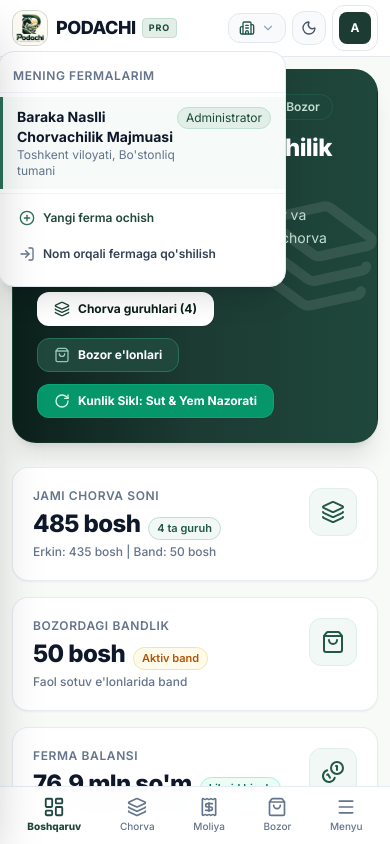
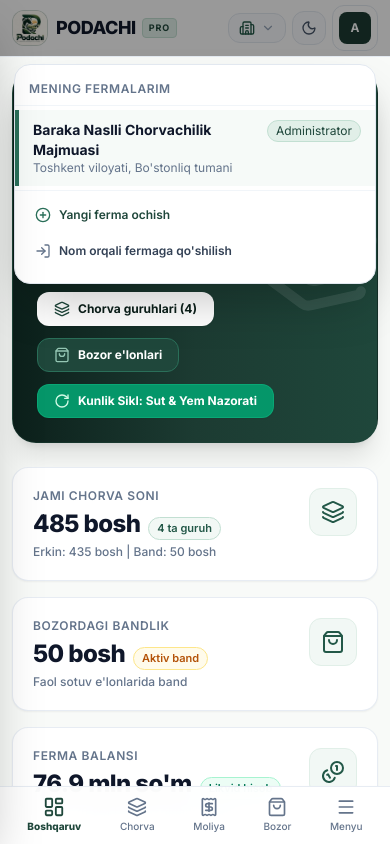
Before and after one commit to nomonovm/Podachi, a React (Vite) app: page / in a window 390 px wide. Both pictures are taken after a click on the button 257 px from the left and 28 px from the top of the page. Built offline with nearby package versions, Linux system fonts and the light colour scheme.

Commit message:
fix(mobile): center dropdown menus on mobile and add click-outside backdrop

```diff
--- a/src/components/layout/Navbar.tsx
+++ b/src/components/layout/Navbar.tsx
@@ -97,7 +97,13 @@ export const Navbar: React.FC = () => {
               </button>
 
               {farmMenuOpen && (
-                <div className="absolute right-0 mt-2 w-72 rounded-2xl bg-white dark:bg-slate-900 border border-slate-200 dark:border-slate-800 shadow-xl py-2 z-50">
+                <>
+                  <div
+                    onClick={() => setFarmMenuOpen(false)}
+                    className="fixed inset-0 z-40 bg-black/40 backdrop-blur-2xs"
+                    aria-hidden="true"
+                  />
+                  <div className="fixed inset-x-3.5 top-16 sm:absolute sm:inset-auto sm:right-0 sm:top-full sm:mt-2 sm:w-72 rounded-2xl bg-white dark:bg-slate-900 border border-slate-200 dark:border-slate-800 shadow-2xl py-2 z-50">
                     <div className="px-3.5 py-2 border-b border-slate-100 dark:border-slate-800">
                       <p className="text-xs font-semibold text-slate-500 dark:text-slate-400 uppercase tracking-wider">Mening fermalarim</p>
                     </div>
@@ -156,6 +162,7 @@ export const Navbar: React.FC = () => {
                       </button>
                     </div>
                   </div>
+                </>
               )}
             </div>
 
@@ -214,7 +221,13 @@ export const Navbar: React.FC = () => {
               </button>
 
               {userMenuOpen && (
-                <div className="absolute right-0 mt-2 w-80 rounded-2xl bg-white dark:bg-slate-900 border border-slate-200 dark:border-slate-800 shadow-xl py-2 z-50">
+                <>
+                  <div
+                    onClick={() => setUserMenuOpen(false)}
+                    className="fixed inset-0 z-40 bg-black/40 backdrop-blur-2xs"
+                    aria-hidden="true"
+                  />
+                  <div className="fixed inset-x-3.5 top-16 sm:absolute sm:inset-auto sm:right-0 sm:top-full sm:mt-2 sm:w-80 rounded-2xl bg-white dark:bg-slate-900 border border-slate-200 dark:border-slate-800 shadow-2xl py-2 z-50 max-h-[80vh] flex flex-col">
                     <div className="px-4 py-2 border-b border-slate-100 dark:border-slate-800">
                       <div className="flex items-center justify-between">
                         <span className="text-xs font-bold text-slate-500 dark:text-slate-400 uppercase tracking-wider">Profilni sinovdan o'tkazish</span>
@@ -227,7 +240,7 @@ export const Navbar: React.FC = () => {
                       </p>
                     </div>
 
-                  <div className="py-1">
+                    <div className="py-1 overflow-y-auto max-h-60">
                       {state.users.map(u => {
                         const isCurrent = u.id === currentUser.id;
                         const roleInCurrentFarm = state.farmMembers.find(
@@ -290,6 +303,7 @@ export const Navbar: React.FC = () => {
                       </button>
                     </div>
                   </div>
+                </>
               )}
             </div>
 
```
Lines whose indentation alone changed are shown as unchanged.
